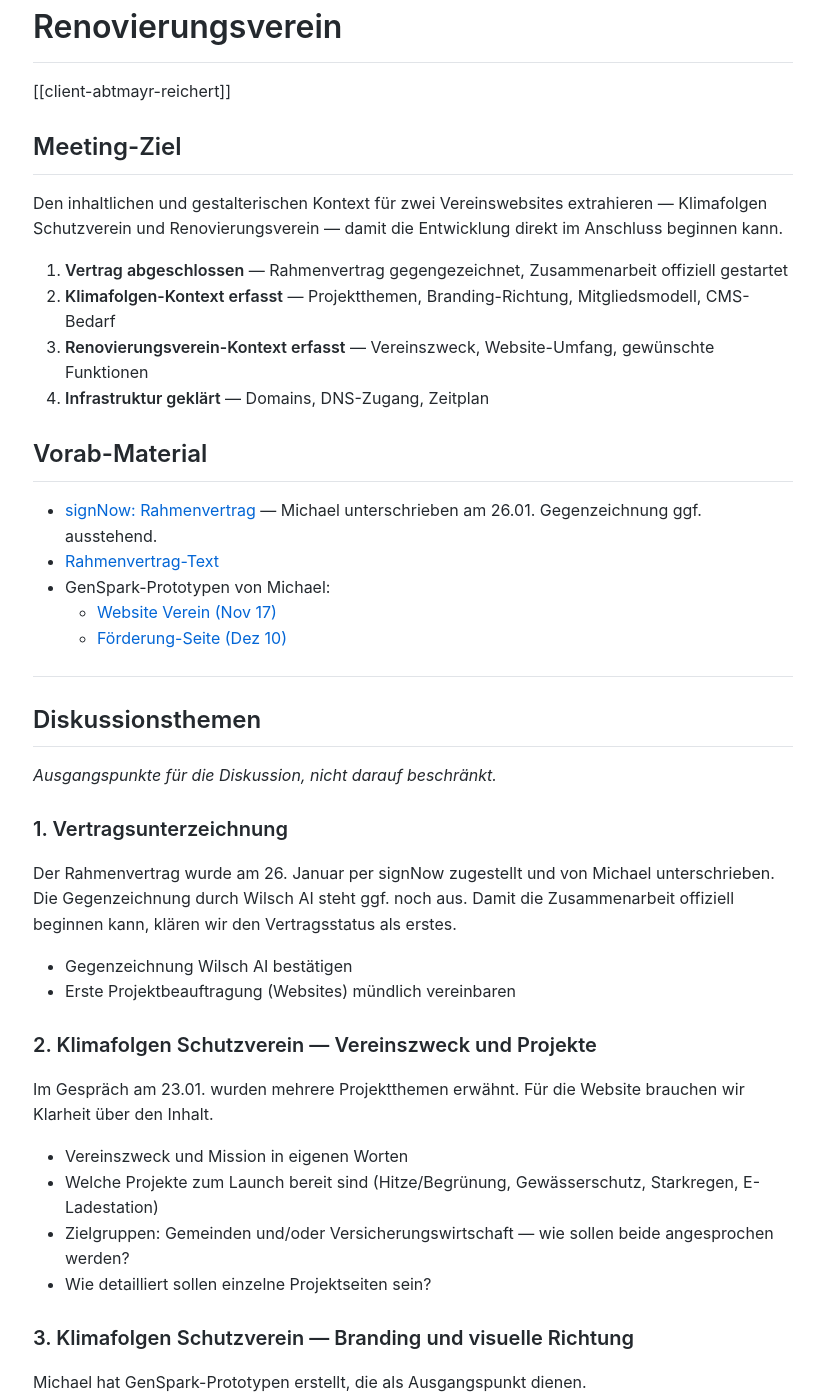
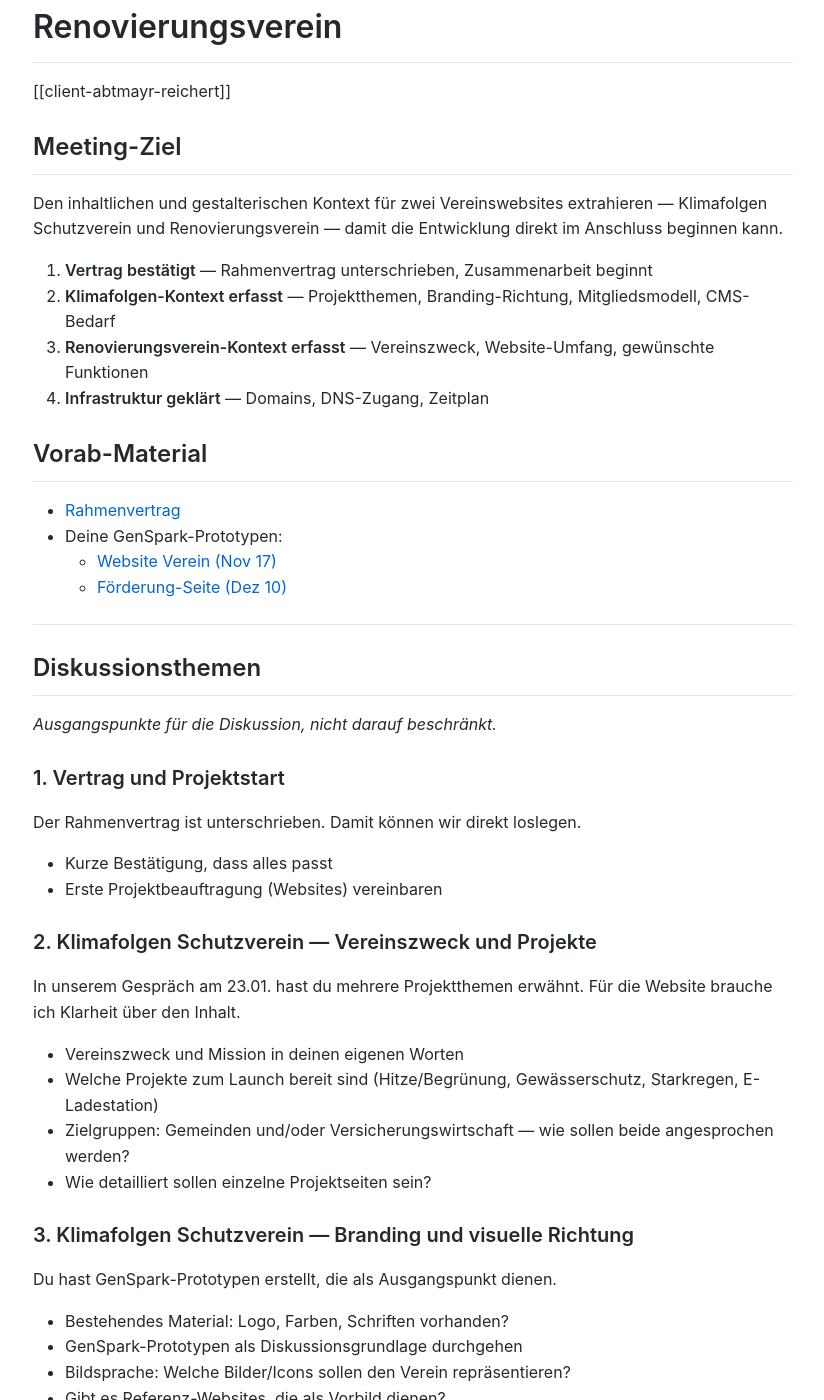
Before and after one commit to MariusWilsch/public-wilsch-ai-pages, a Jekyll site: the page built from project/abtmayr-reichert/meeting-agenda-website-kickoff-2026-02-09.md, in a window 1280 px wide and 1400 px high, scrolled down 298 px. Shown: the whole window, without its empty margins (227-1051 px from the left). Built offline with Jekyll 4.4.1, drawn with Linux system fonts in a browser that asks for light colours; our own code applies the rules of GitHub Pages for plain Markdown files; some of the changed text lies outside the part shown.

Commit message:
Sync from hippocampus 2026-02-09

```diff
--- a/project/abtmayr-reichert/meeting-agenda-website-kickoff-2026-02-09.md
+++ b/project/abtmayr-reichert/meeting-agenda-website-kickoff-2026-02-09.md
@@ -10,16 +10,15 @@ publish: true
 
 Den inhaltlichen und gestalterischen Kontext für zwei Vereinswebsites extrahieren — Klimafolgen Schutzverein und Renovierungsverein — damit die Entwicklung direkt im Anschluss beginnen kann.
 
-1. **Vertrag abgeschlossen** — Rahmenvertrag gegengezeichnet, Zusammenarbeit offiziell gestartet
+1. **Vertrag bestätigt** — Rahmenvertrag unterschrieben, Zusammenarbeit beginnt
 2. **Klimafolgen-Kontext erfasst** — Projektthemen, Branding-Richtung, Mitgliedsmodell, CMS-Bedarf
 3. **Renovierungsverein-Kontext erfasst** — Vereinszweck, Website-Umfang, gewünschte Funktionen
 4. **Infrastruktur geklärt** — Domains, DNS-Zugang, Zeitplan
 
 ## Vorab-Material
 
-- [signNow: Rahmenvertrag](https://mail.google.com/mail/u/0/#all/19bf94c9672b6bed) — Michael unterschrieben am 26.01. Gegenzeichnung ggf. ausstehend.
-- [Rahmenvertrag-Text](https://mariuswilsch.github.io/public-wilsch-ai-pages/project/abtmayr-reichert/rahmenvertrag-tm-2025-12-16)
-- GenSpark-Prototypen von Michael:
+- [Rahmenvertrag](https://mariuswilsch.github.io/public-wilsch-ai-pages/project/abtmayr-reichert/rahmenvertrag-tm-2025-12-16)
+- Deine GenSpark-Prototypen:
   - [Website Verein (Nov 17)](https://www.genspark.ai/agents?id=c280078e-fc27-4a81-a359-2abf859b2b4b)
   - [Förderung-Seite (Dez 10)](https://www.genspark.ai/api/code_sandbox_light/preview/71fefb28-2d3f-405f-b45e-ad9515477e3e/foerderung.html)
 
@@ -29,25 +28,25 @@ Den inhaltlichen und gestalterischen Kontext für zwei Vereinswebsites extrahier
 
 *Ausgangspunkte für die Diskussion, nicht darauf beschränkt.*
 
-### 1. Vertragsunterzeichnung
+### 1. Vertrag und Projektstart
 
-Der Rahmenvertrag wurde am 26. Januar per signNow zugestellt und von Michael unterschrieben. Die Gegenzeichnung durch Wilsch AI steht ggf. noch aus. Damit die Zusammenarbeit offiziell beginnen kann, klären wir den Vertragsstatus als erstes.
+Der Rahmenvertrag ist unterschrieben. Damit können wir direkt loslegen.
 
-- Gegenzeichnung Wilsch AI bestätigen
-- Erste Projektbeauftragung (Websites) mündlich vereinbaren
+- Kurze Bestätigung, dass alles passt
+- Erste Projektbeauftragung (Websites) vereinbaren
 
 ### 2. Klimafolgen Schutzverein — Vereinszweck und Projekte
 
-Im Gespräch am 23.01. wurden mehrere Projektthemen erwähnt. Für die Website brauchen wir Klarheit über den Inhalt.
+In unserem Gespräch am 23.01. hast du mehrere Projektthemen erwähnt. Für die Website brauche ich Klarheit über den Inhalt.
 
-- Vereinszweck und Mission in eigenen Worten
+- Vereinszweck und Mission in deinen eigenen Worten
 - Welche Projekte zum Launch bereit sind (Hitze/Begrünung, Gewässerschutz, Starkregen, E-Ladestation)
 - Zielgruppen: Gemeinden und/oder Versicherungswirtschaft — wie sollen beide angesprochen werden?
 - Wie detailliert sollen einzelne Projektseiten sein?
 
 ### 3. Klimafolgen Schutzverein — Branding und visuelle Richtung
 
-Michael hat GenSpark-Prototypen erstellt, die als Ausgangspunkt dienen.
+Du hast GenSpark-Prototypen erstellt, die als Ausgangspunkt dienen.
 
 - Bestehendes Material: Logo, Farben, Schriften vorhanden?
 - GenSpark-Prototypen als Diskussionsgrundlage durchgehen
@@ -68,7 +67,7 @@ Michael hat GenSpark-Prototypen erstellt, die als Ausgangspunkt dienen.
 Veranstaltungen und Projektaktualisierungen sollen laufend gepflegt werden.
 
 - Wie oft werden Inhalte aktualisiert? (wöchentlich, monatlich, bei Events)
-- Wer pflegt die Inhalte — Michael selbst oder über Wilsch AI?
+- Wer pflegt die Inhalte — du selbst oder über mich?
 - Wenn Selbstpflege: welche Art von Änderungen? (Texte, Bilder, neue Projektseiten)
 - Technische Affinität: Erfahrung mit Content-Systemen?
 
@@ -83,20 +82,20 @@ Zertifizierung für Mitgliedsgemeinden und technische Infrastruktur.
 
 ### 7. Renovierungsverein — Ausgangslage und Website-Umfang
 
-Domain renovierungsverein.de wurde am 26.01. bei IONOS registriert. Über den Verein und seine Website-Anforderungen ist noch wenig bekannt.
+Die Domain renovierungsverein.de ist bei IONOS registriert. Über den Verein und die Website-Anforderungen brauche ich noch mehr Kontext.
 
 - Was ist der Renovierungsverein? Zweck, Zielgruppe, Angebot
 - Gewünschter Website-Umfang: reine Visitenkarte oder mit Funktionen?
 - Soll die Seite statisch bleiben oder auch CMS-fähig sein?
 - Branding: eigene Identität oder ähnlich wie Klimafolgen?
-- DNS-Zugang für renovierungsverein.de bereitstellen (IONOS-Konto Ira Reichert)
+- DNS-Zugang für renovierungsverein.de bereitstellen (IONOS)
 - Vereinsregister-Nummer, Vorstand, Adresse für Impressum bereitstellen
 
 ## Meeting-Format
 
 - **Typ:** Discovery / Kontext-Extraktion
 - **Dauer:** ca. 60 Minuten
-- **Erwartung:** Michael bringt bestehendes Material mit (Logo-Entwürfe, Texte, Formulare, GenSpark-Prototypen)
+- **Erwartung:** Bitte bestehendes Material mitbringen (Logo-Entwürfe, Texte, Formulare, GenSpark-Prototypen)
 - **Ergebnis:** Aufgezeichnetes Transkript mit dem Kontext für beide Websites → Grundlage für Design-Dokument und Stundenabschätzung
 - **Timeline klären:** Wann sollen die Seiten live gehen?
 
```
